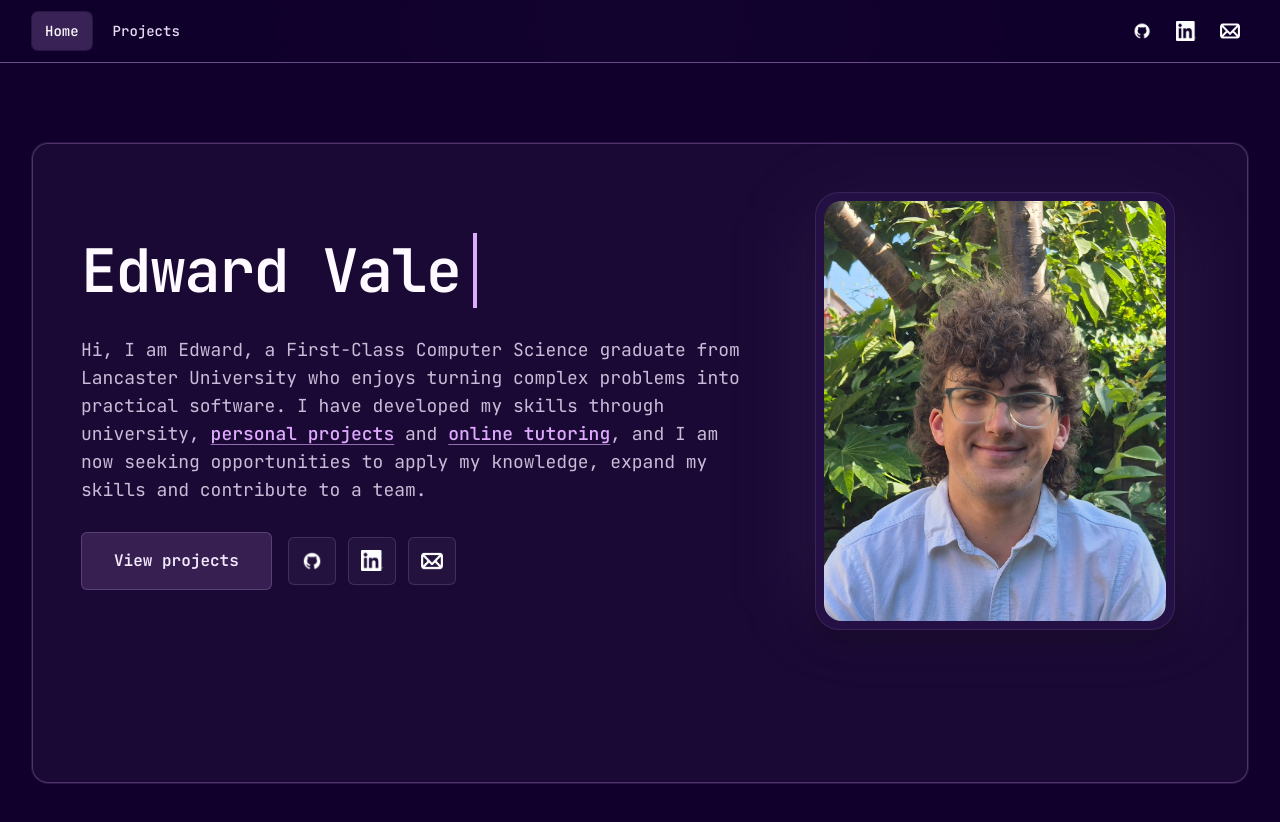
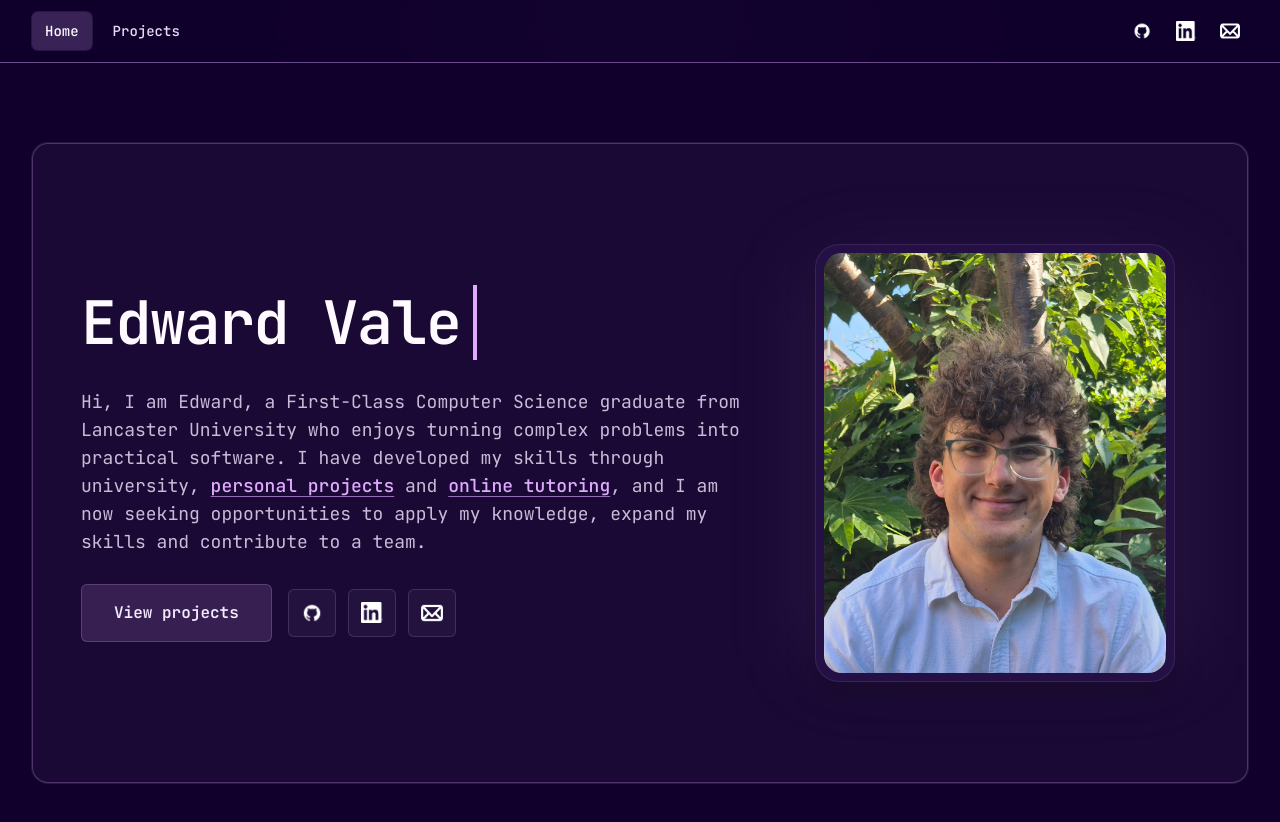
Before and after one commit to edvale732/website, a Next.js app: page / in a window 1280 px wide. Shown: the top 822 px of the page. Built offline with nearby package versions, Linux system fonts and the light colour scheme; no server answers.

Commit message:
centered home page contents within container

```diff
--- a/app/page.tsx
+++ b/app/page.tsx
@@ -10,7 +10,7 @@ export default function Page() {
   return (
     <div className="flex min-h-screen flex-col bg-page font-sans text-foreground">
       <main className="flex w-full flex-1 items-center justify-center px-4 py-8 sm:px-6 sm:py-16 lg:px-8">
-        <div className="flex w-full max-w-7xl flex-col items-stretch rounded-2xl border border-accent-border/30 bg-surface/90 p-5 shadow-panel backdrop-blur-sm sm:p-10 lg:min-h-[640px] lg:p-12">
+        <div className="flex w-full max-w-7xl flex-col items-stretch justify-center rounded-2xl border border-accent-border/30 bg-surface/90 p-5 shadow-panel backdrop-blur-sm sm:p-10 lg:min-h-[640px] lg:p-12">
           <div className="grid w-full gap-8 lg:grid-cols-[1.5fr_0.9fr] lg:items-center">
             <RevealOnScroll as="section" className="flex flex-col gap-7 text-center sm:text-left">
               <div className="space-y-4">
```
